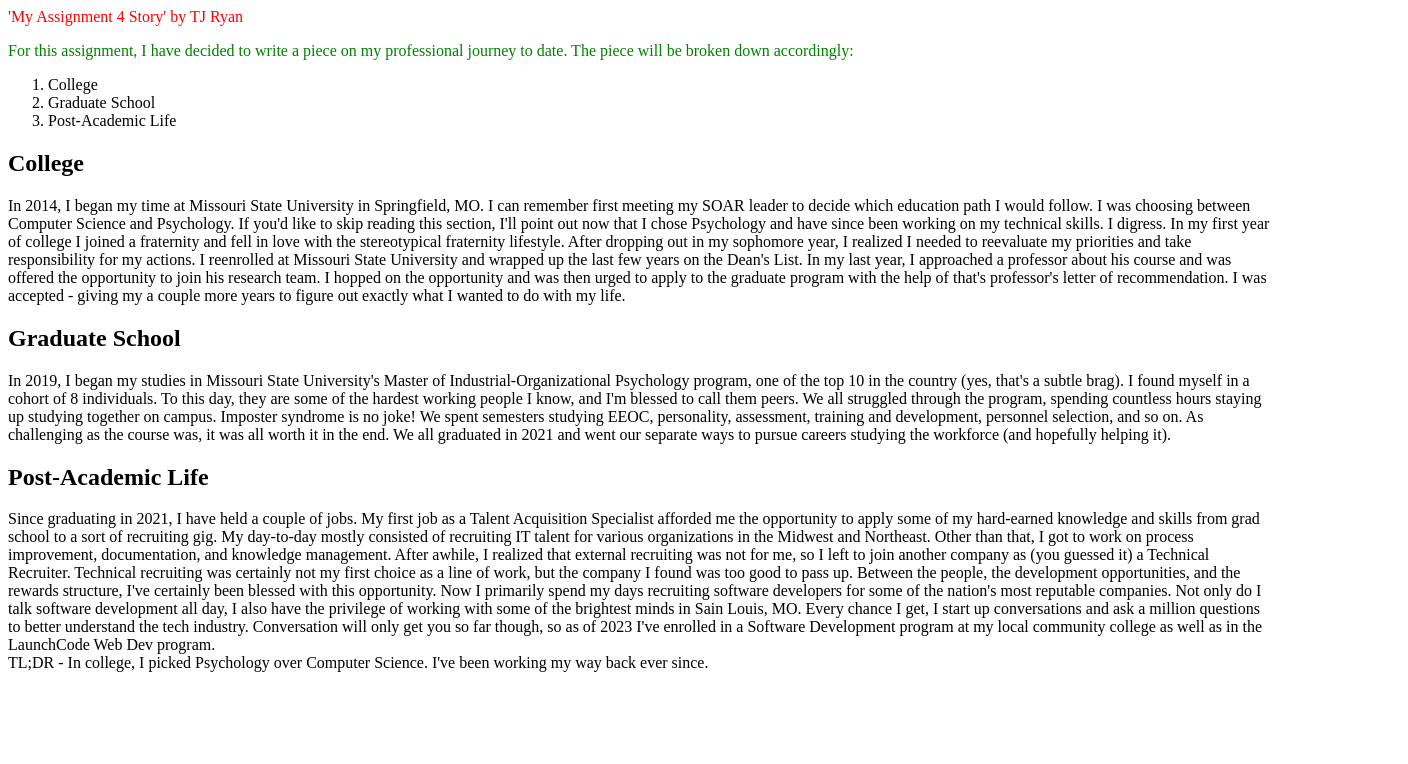
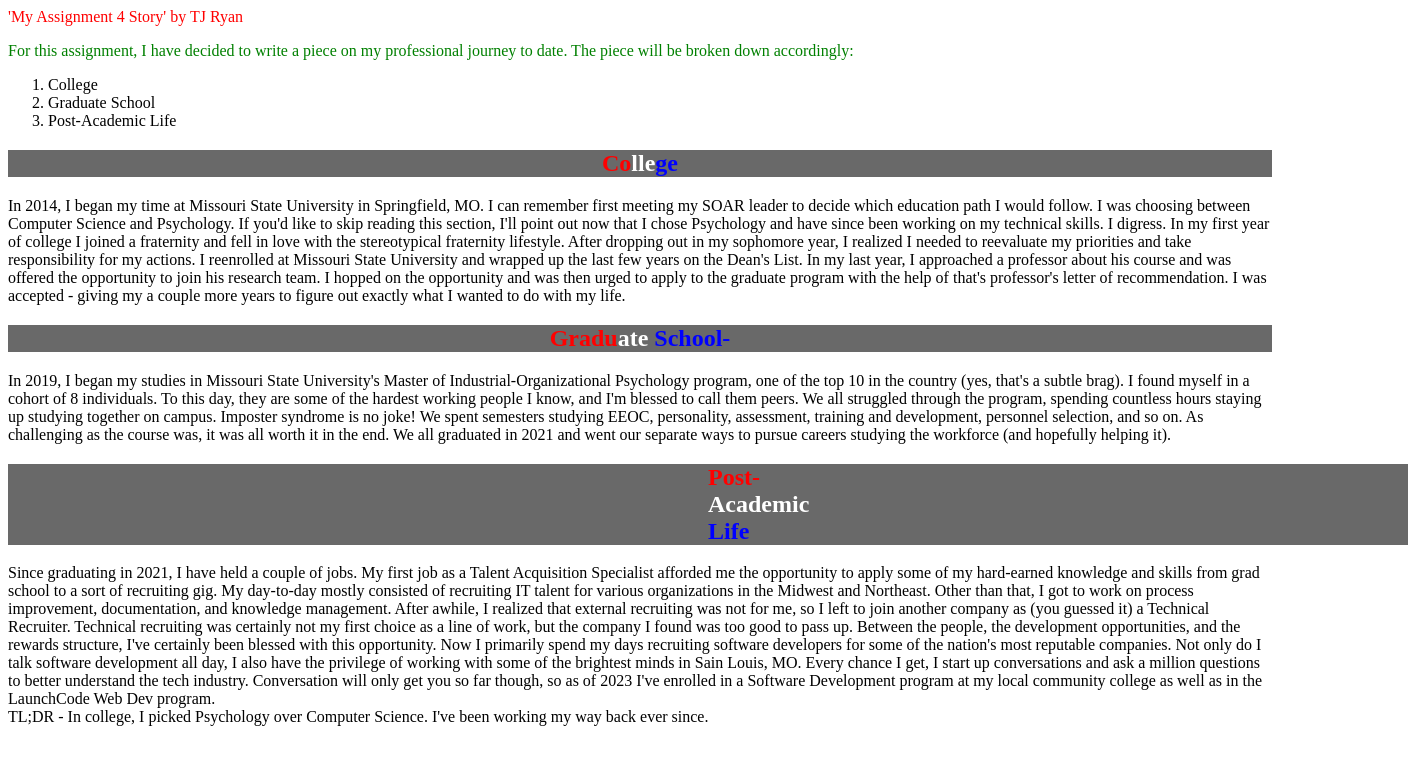
Before and after one commit to LaunchCodeAllhubs/js-assignment-4-html-me-something-treejayryan, a website: page index.html in a window 1280 px wide. Shown: the whole page, 1408 px wide, since content can reach past the window. Drawn offline with Linux system fonts and the light colour scheme.

Commit message:
Added a bunch of random styling to play around

```diff
--- a/index.html
+++ b/index.html
@@ -14,17 +14,17 @@
          <li>Graduate School</li>
          <li>Post-Academic Life</li>
       </ol>
-      <h2>College</h2>
+      <h2 id ="college"><span style ="color: red">Co</span><span style ="color: white">lle</span><span style ="color: blue">ge</span></h2>
       <article>In 2014, I began my time at Missouri State University in Springfield, MO. I can remember first meeting my SOAR leader to decide which education path I would follow. I was choosing between Computer Science and Psychology.
          If you'd like to skip reading this section, I'll point out now that I chose Psychology and have since been working on my technical skills. I digress.
           In my first year of college I joined a fraternity and fell in love with the stereotypical fraternity lifestyle. After dropping out in my sophomore year, I realized I needed to reevaluate my priorities and take responsibility for my actions.
          I reenrolled at Missouri State University and wrapped up the last few years on the Dean's List. In my last year, I approached a professor about his course and was offered the opportunity to join his research team. I hopped on the opportunity and
       was then urged to apply to the graduate program with the help of that's professor's letter of recommendation. I was accepted - giving my a couple more years to figure out exactly what I wanted to do with my life.</article>
-      <h2>Graduate School</h2>
+      <h2 id ="gradSchool"><span style ="color: red">Gradu</span><span style ="color: white">ate</span><span style ="color: blue"> School-</span></h2>
       <article>In 2019, I began my studies in Missouri State University's Master of Industrial-Organizational Psychology program, one of the top 10 in the country (yes, that's a subtle brag). I found myself in a cohort of 8 individuals.
          To this day, they are some of the hardest working people I know, and I'm blessed to call them peers. We all struggled through the program, spending countless hours staying up studying together on campus. Imposter syndrome is no joke!
       We spent semesters studying EEOC, personality, assessment, training and development, personnel selection, and so on. As challenging as the course was, it was all worth it in the end. We all graduated in 2021 and went our separate ways to pursue careers studying the workforce (and hopefully helping it).</article>
-      <h2>Post-Academic Life</h2>
+      <h2 id="postGrad"><span style ="color: red">Post-</span><span style ="color: white"> Academic</span><span style ="color: blue"> Life</span></h2>
       <article>Since graduating in 2021, I have held a couple of jobs. My first job as a Talent Acquisition Specialist afforded me the opportunity to apply some of my hard-earned knowledge and skills from grad school to a sort of recruiting gig.
          My day-to-day mostly consisted of recruiting IT talent for various organizations in the Midwest and Northeast. Other than that, I got to work on process improvement, documentation, and knowledge management. After awhile, I realized that external recruiting
          was not for me, so I left to join another company as (you guessed it) a Technical Recruiter. Technical recruiting was certainly not my first choice as a line of work, but the company I found was too good to pass up. Between the people, the development opportunities, and the rewards structure,
--- a/styles.css
+++ b/styles.css
@@ -12,3 +12,13 @@
 .funParagraph {
     color: green;
 }
+
+#postGrad {
+    padding-left: 700px;
+    padding-right: 700px;
+}
+
+h2 {
+    text-align: center;
+    background-color: dimgray;
+}
```
